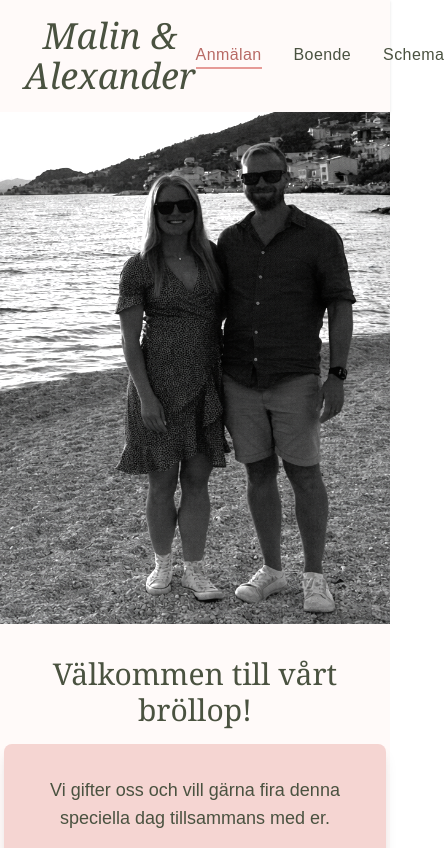
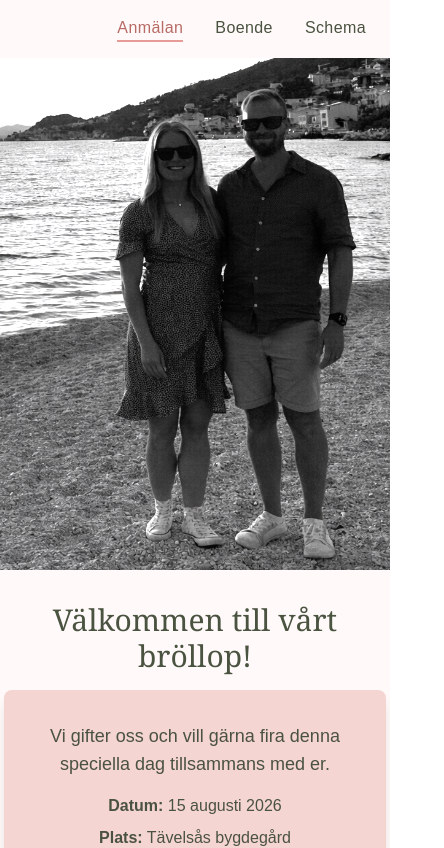
Before and after one commit to Alecktos/alecktos-website, a Next.js app: page / in a window 390 px wide. Shown: the top 848 px of the page, 444 px wide, since content can reach past the window. Built offline with nearby package versions, Linux system fonts and the light colour scheme; no server answers.

Commit message:
Hide Malin & Alexander on phones

```diff
--- a/app/components/Nav.tsx
+++ b/app/components/Nav.tsx
@@ -10,7 +10,7 @@ export default function Nav() {
 		<nav className="bg-off-white py-4 px-6 shadow-sm">
 			<div className="flex items-center">
 				<div className="flex-1"></div>
-				<Link href="/" className="text-4xl italic font-serif text-sage-darker text-center">Malin & Alexander</Link>
+				<Link href="/" className="hidden md:block text-4xl italic font-serif text-sage-darker text-center">Malin & Alexander</Link>
 				<div className="flex-1 flex gap-8 justify-end">
 					<Link
 						href="/"
```
